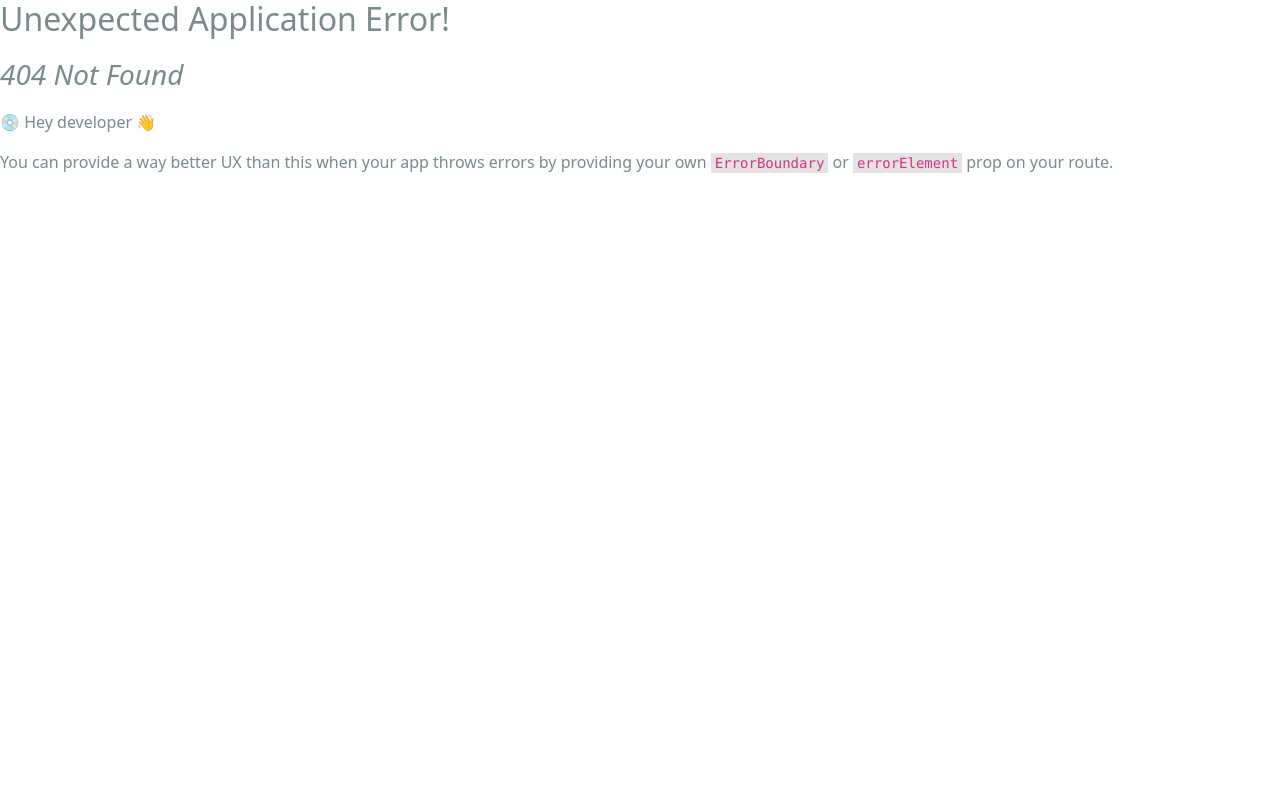
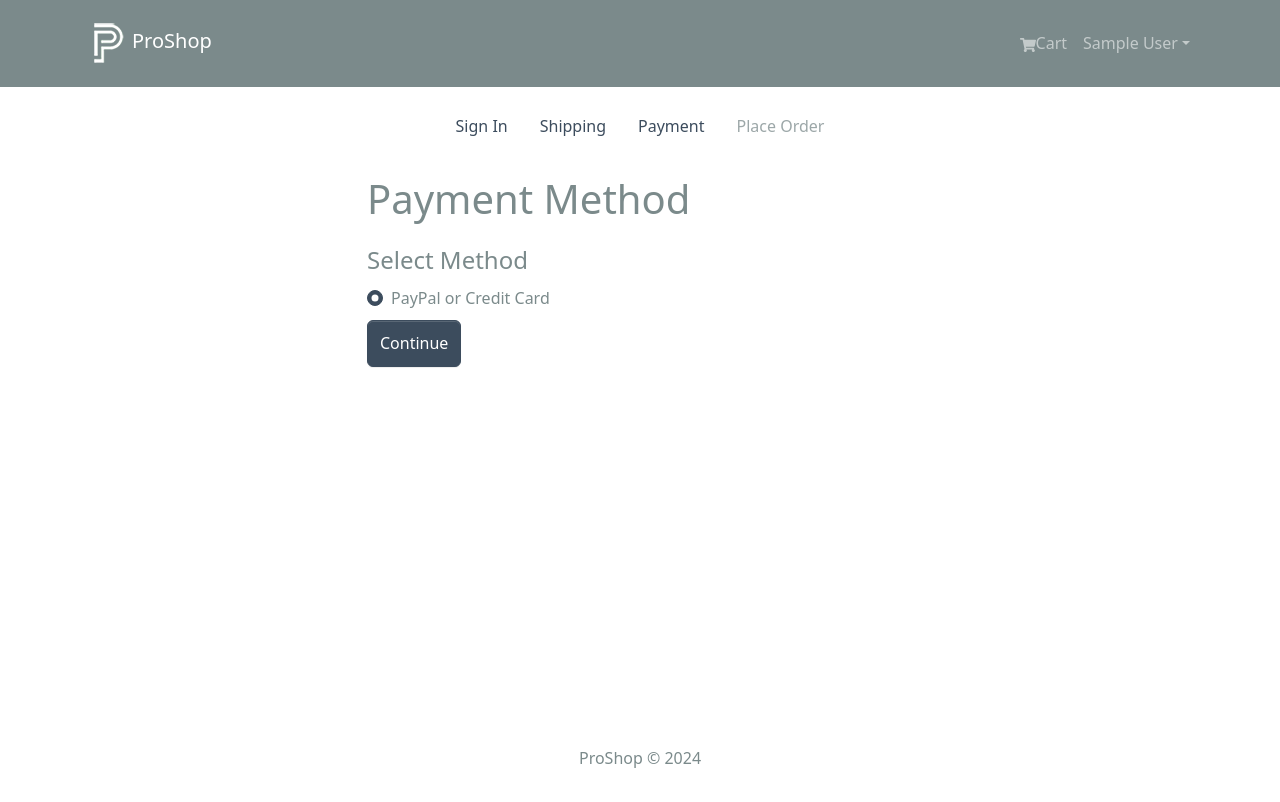
Before and after one commit to sujitoic999/ProShopV2, a React (Create React App) app in the folder frontend/: page /payment in a window 1280 px wide. Before the commit this address had no page. Shown: the top 802 px of the page. Built offline with nearby package versions, Linux system fonts and the light colour scheme; sample sign-in values are in the browser's storage.

Commit message:
completed till 5:32 mints of video 55

```diff
--- /dev/null
+++ b/frontend/src/components/CheckoutSteps.js
@@ -0,0 +1,48 @@
+import React from "react";
+import { Nav } from "react-bootstrap";
+import { LinkContainer } from "react-router-bootstrap";
+
+const CheckoutSteps = ({ step1, step2, step3, step4 }) => {
+  return (
+    <Nav className="justify-content-center mb-4">
+      <Nav.Item>
+        {step1 ? (
+          <LinkContainer to="/login">
+            <Nav.Link>Sign In</Nav.Link>
+          </LinkContainer>
+        ) : (
+          <Nav.Link disabled>Sign In</Nav.Link>
+        )}
+      </Nav.Item>
+      <Nav.Item>
+        {step2 ? (
+          <LinkContainer to="/shipping">
+            <Nav.Link>Shipping</Nav.Link>
+          </LinkContainer>
+        ) : (
+          <Nav.Link disabled>Shipping</Nav.Link>
+        )}
+      </Nav.Item>
+      <Nav.Item>
+        {step3 ? (
+          <LinkContainer to="/payment">
+            <Nav.Link>Payment</Nav.Link>
+          </LinkContainer>
+        ) : (
+          <Nav.Link disabled>Payment</Nav.Link>
+        )}
+      </Nav.Item>
+      <Nav.Item>
+        {step4 ? (
+          <LinkContainer to="/placeorder">
+            <Nav.Link>Place Order</Nav.Link>
+          </LinkContainer>
+        ) : (
+          <Nav.Link disabled>Place Order</Nav.Link>
+        )}
+      </Nav.Item>
+    </Nav>
+  );
+};
+
+export default CheckoutSteps;
--- a/frontend/src/index.js
+++ b/frontend/src/index.js
@@ -19,6 +19,7 @@
 import RegisterScreen from "./screens/RegisterScreen";
 import PrivateRoute from "./components/PrivateRoute";
 import ShippingScreen from "./screens/ShippingScreen";
+import PaymentScreen from "./screens/PaymentScreen";
 
 // this is first way we have created routes in tutorials
 // const router = createBrowserRouter(
@@ -82,8 +83,13 @@
             id: 61,
             path: "/shipping",
             element: <ShippingScreen />,
-          }
-         ]
+          },
+          {
+            id: 62,
+            path: "/payment",
+            element: <PaymentScreen />,
+          },
+        ],
       },
     ],
   },
--- /dev/null
+++ b/frontend/src/screens/PaymentScreen.js
@@ -0,0 +1,38 @@
+import React, { useState } from "react";
+import { useDispatch, useSelector } from "react-redux";
+import { Form, Button, Col } from "react-bootstrap";
+import FormContainer from "../components/FormContainer";
+import CheckoutSteps from "../components/CheckoutSteps";
+
+const PaymentScreen = () => {
+  const [paymentMethod, setPaymentMethod] = useState("PayPal");
+  return (
+    <FormContainer>
+      <CheckoutSteps step1 step2 step3 />
+      <h1>Payment Method</h1>
+
+      <Form>
+        <Form.Group>
+          <Form.Label as="legend">Select Method</Form.Label>
+          <Col>
+            <Form.Check
+              type="radio"
+              className="my-2"
+              label="PayPal or Credit Card"
+              id="PayPal"
+              name="paymentMethod"
+              value="PayPal"
+              checked
+              onChange={(e) => setPaymentMethod(e.target.value)}
+            ></Form.Check>
+          </Col>
+        </Form.Group>
+        <Button type="submit" variant="primary">
+          Continue
+        </Button>
+      </Form>
+    </FormContainer>
+  );
+};
+
+export default PaymentScreen;
--- a/frontend/src/screens/ShippingScreen.js
+++ b/frontend/src/screens/ShippingScreen.js
@@ -5,6 +5,7 @@
 import { useNavigate } from "react-router-dom";
 import FormContainer from "../components/FormContainer";
 import { saveShippingAddress } from "../slices/cartSlice";
+import CheckoutSteps from "../components/CheckoutSteps";
 
 const ShippingScreen = () => {
   const cart = useSelector((state) => state.cart);
@@ -27,6 +28,7 @@
 
   return (
     <FormContainer>
+      <CheckoutSteps step1 step2 />
       <h1>Shipping</h1>
       <Form onSubmit={submitHandler}>
         <Form.Group controlId="address" className="my-2">
--- a/frontend/src/slices/cartSlice.js
+++ b/frontend/src/slices/cartSlice.js
@@ -31,10 +31,18 @@
       state.shippingAddress = action.payload;
       return updateCart(state);
     },
+    savePaymentMethod: (state, action) => {
+      state.paymentMethod = action.payload;
+      return updateCart(state);
+    },
   },
 });
 
-export const { addToCart, removeFromCart, saveShippingAddress } =
-  cartSlice.actions;
+export const {
+  addToCart,
+  removeFromCart,
+  saveShippingAddress,
+  savePaymentMethod,
+} = cartSlice.actions;
 
 export default cartSlice.reducer;
```
